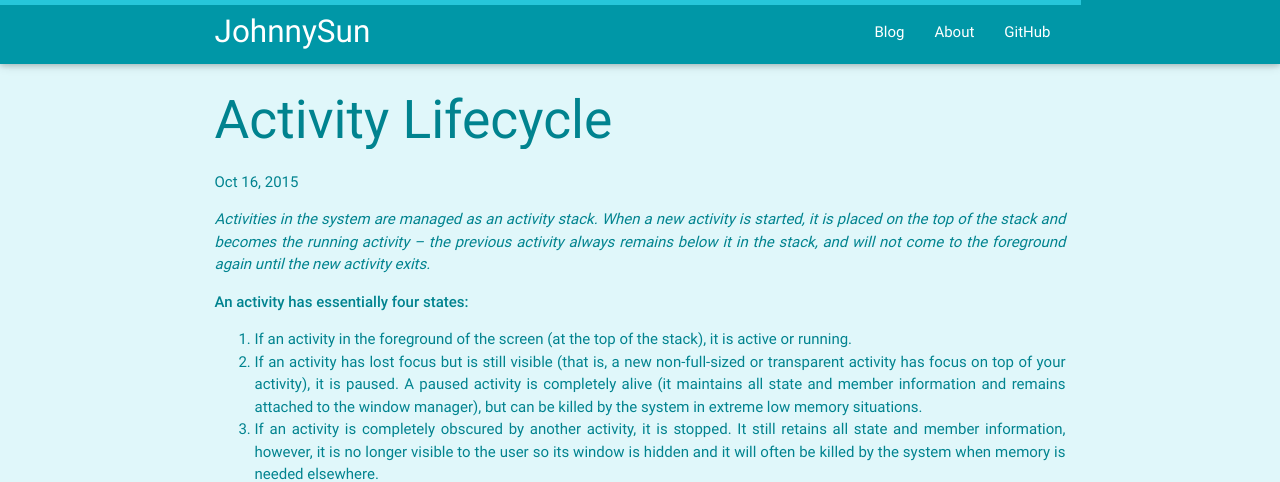
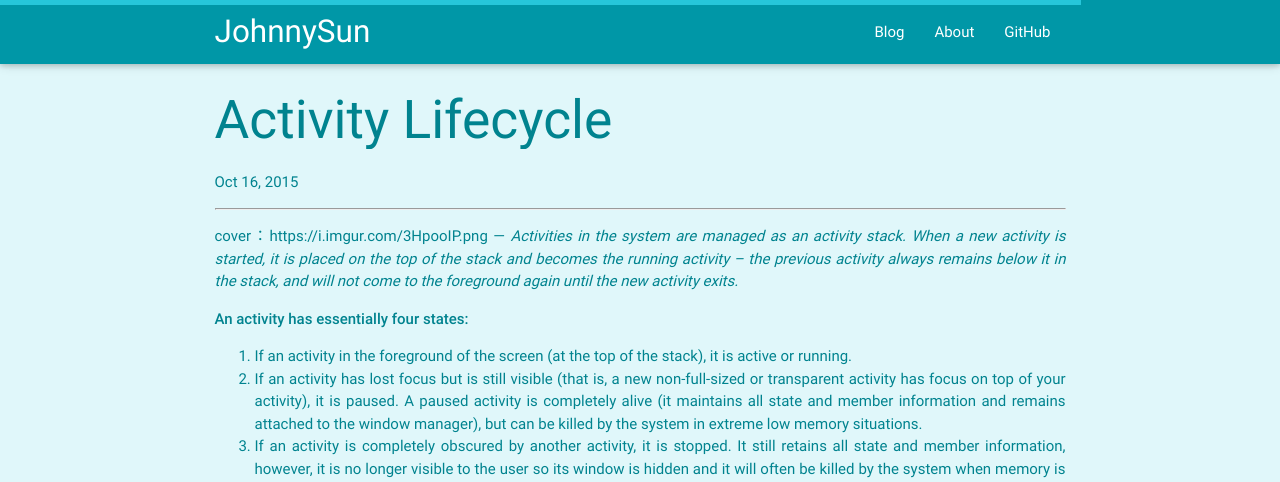
Before and after one commit to JohnnySun/johnnysun.github.io, a Jekyll site: the page built from _posts/2015-10-16-Activity Lifecycle.markdown, in a window 1280 px wide and 1182 px high. Shown: the top 482 px of the window. Built offline with Jekyll 4.4.1, drawn with Linux system fonts in a browser that asks for light colours; comment, search, counter and statistics services are not loaded.

Commit message:
Published with http://classeur.io

```diff
--- a/_posts/2015-10-16-Activity Lifecycle.markdown
+++ b/_posts/2015-10-16-Activity Lifecycle.markdown
@@ -3,7 +3,9 @@
 title: "Activity Lifecycle"
 categories: Android
 ---
-
+---
+cover：https://i.imgur.com/3HpooIP.png
+---
 *Activities in the system are managed as an activity stack. When a new activity is started, it is placed on the top of the stack and becomes the running activity -- the previous activity always remains below it in the stack, and will not come to the foreground again until the new activity exits.*
 
 **An activity has essentially four states:**
```
